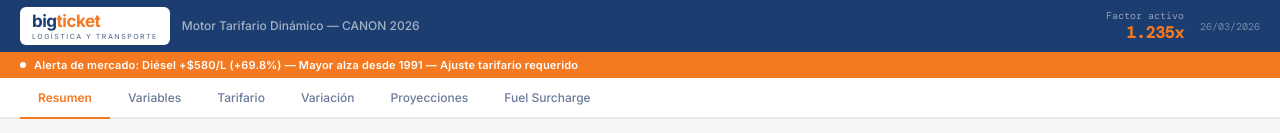
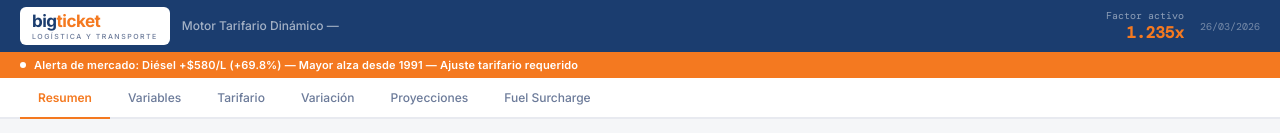
Before and after one commit to bigticket-logistica/bigticket-tarifario, a React (Vite) app: page / in a window 1280 px wide. Shown: the top 133 px of the page. Built offline with nearby package versions, Linux system fonts and the light colour scheme.

Commit message:
Update App.jsx

```diff
--- a/src/App.jsx
+++ b/src/App.jsx
@@ -35,7 +35,7 @@ export default function App() {
             </div>
           </div>
           <div style={{ color: 'rgba(255,255,255,0.6)', fontSize: 12, fontWeight: 500 }}>
-            Motor Tarifario Dinámico — CANON 2026
+            Motor Tarifario Dinámico —
           </div>
         </div>
         <div style={{ display: 'flex', alignItems: 'center', gap: 16 }}>
```
